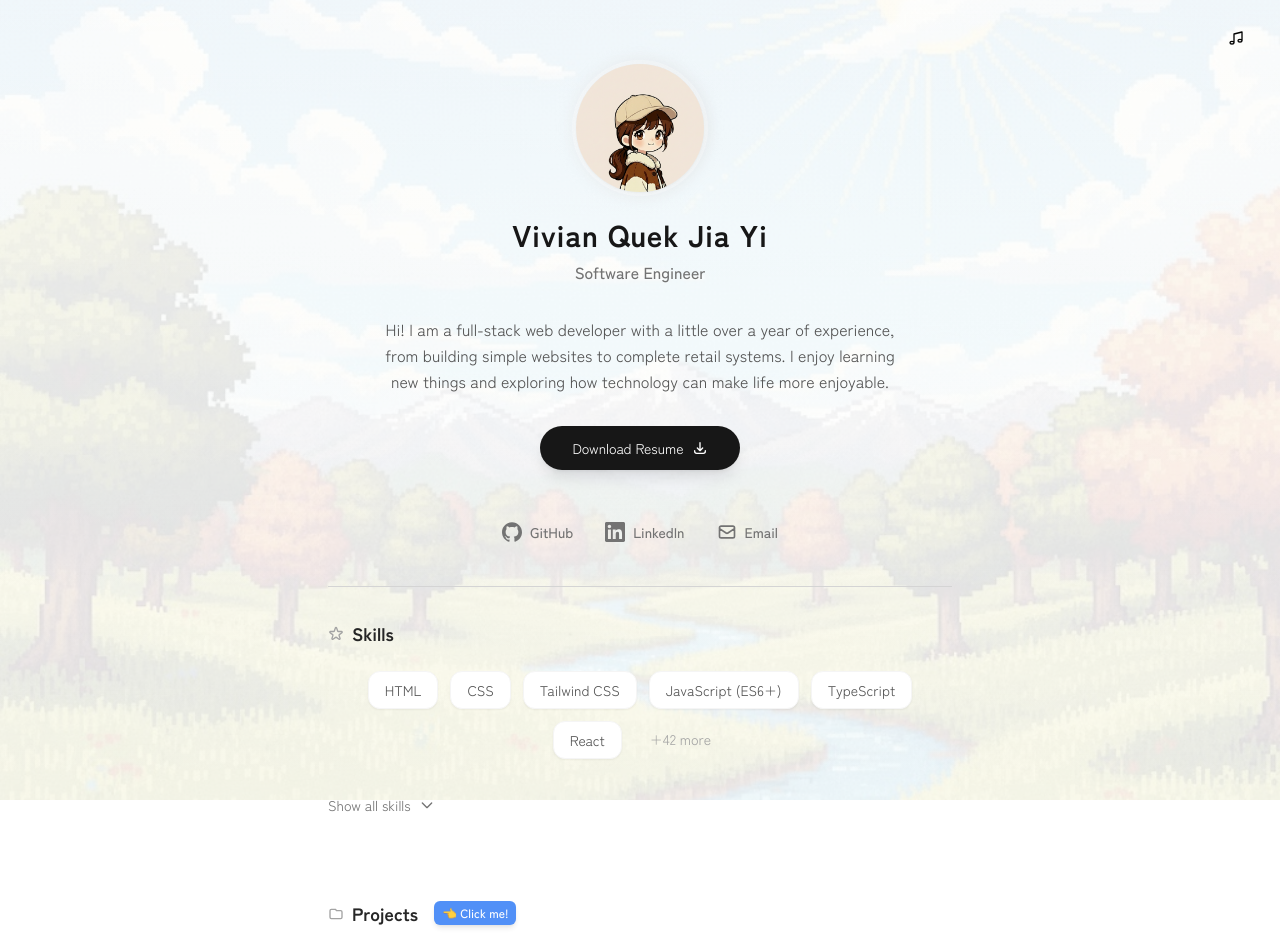
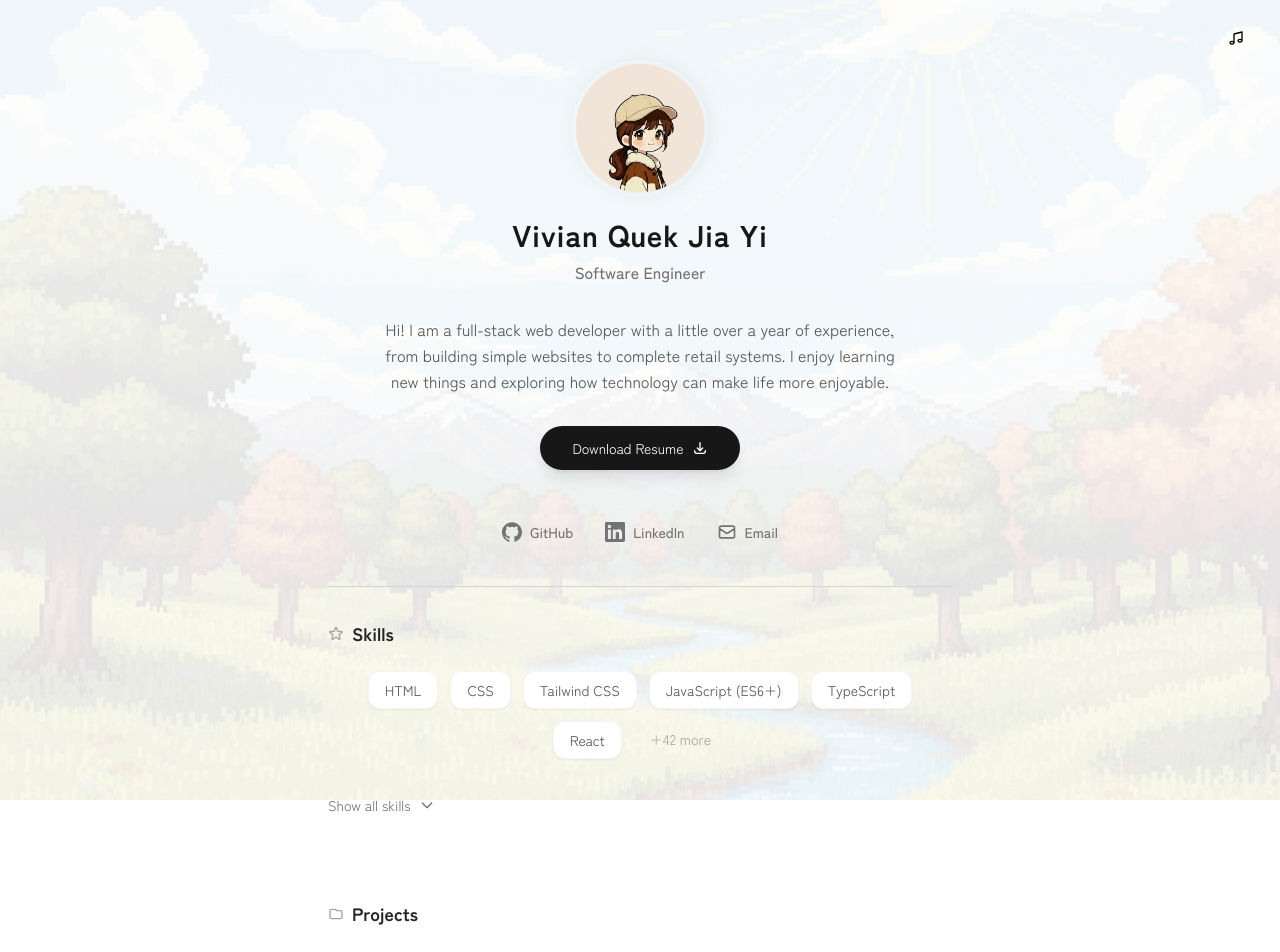
Before and after one commit to qjy02/vivianquekjiayi, a Nuxt app: page / in a window 1280 px wide. Shown: the top 952 px of the page. Built offline with nearby package versions, Linux system fonts and the light colour scheme.

Commit message:
Update: Click Hint

```diff
--- a/app/pages/index.vue
+++ b/app/pages/index.vue
@@ -55,6 +55,15 @@ const formErrors = ref({})
 const isSubmitting = ref(false)
 const isProd = typeof window !== 'undefined' && window.location.hostname === 'qjy02.github.io'
 const baseURL = isProd ? '/vivianquekjiayi/' : '/'
+
+const showClickHint = ref(true)
+
+onMounted(() => {
+  // Hide the hint after 5 seconds
+  setTimeout(() => {
+    showClickHint.value = false
+  }, 5000) // 5000ms = 5 seconds
+})
 
 const playlist = [
   {
@@ -852,8 +861,14 @@ onUnmounted(() => {
             </span>
 
             <!-- Click me! -->
-            <span class="click-hint bg-blue-500 text-white px-2 py-1 rounded-md text-xs font-medium whitespace-nowrap shadow-md animate-pulse ml-2">
-              👈 Click me!
+            <span
+              v-if="showClickHint"
+              class="click-hint bg-gradient-to-r from-neutral-200 to-neutral-300 text-neutral-700 px-2 py-1 rounded-md text-xs font-bold whitespace-nowrap shadow-md animate-pulse ml-2 border border-neutral-300 flex items-center gap-1"
+            >
+              <svg xmlns="http://www.w3.org/2000/svg" class="h-3 w-3" fill="none" viewBox="0 0 24 24" stroke="currentColor">
+                <path stroke-linecap="round" stroke-linejoin="round" stroke-width="2.5" d="M10 19l-7-7m0 0l7-7m-7 7h18" />
+              </svg>
+              Click me!
             </span>
 
             <!-- External link icon -->
@@ -865,7 +880,7 @@ onUnmounted(() => {
 
             <!-- Tooltip on hover -->
             <span class="absolute -top-10 left-1/2 transform -translate-x-1/2 bg-neutral-800 text-white text-xs px-3 py-1.5 rounded-md whitespace-nowrap opacity-0 group-hover:opacity-100 transition-opacity duration-200 pointer-events-none">
-              View my full projects portfolio
+              View my past projects here
               <span class="absolute -bottom-1 left-1/2 transform -translate-x-1/2 w-2 h-2 bg-neutral-800 rotate-45"></span>
             </span>
           </a>
```
